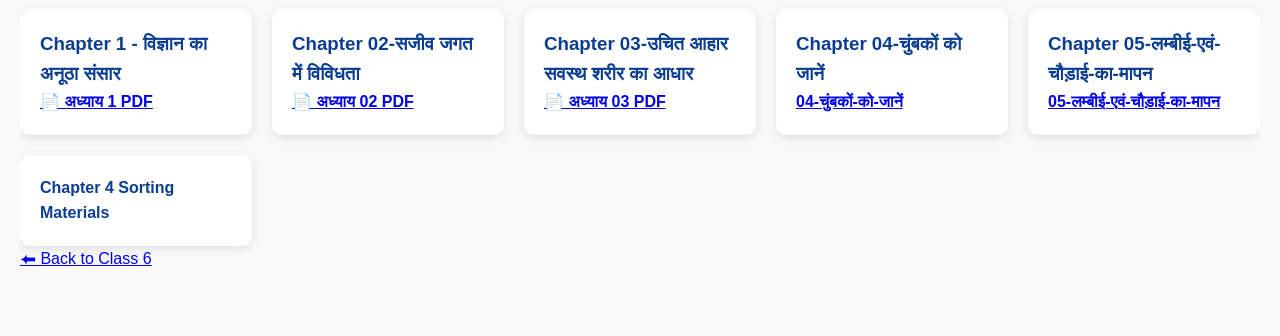
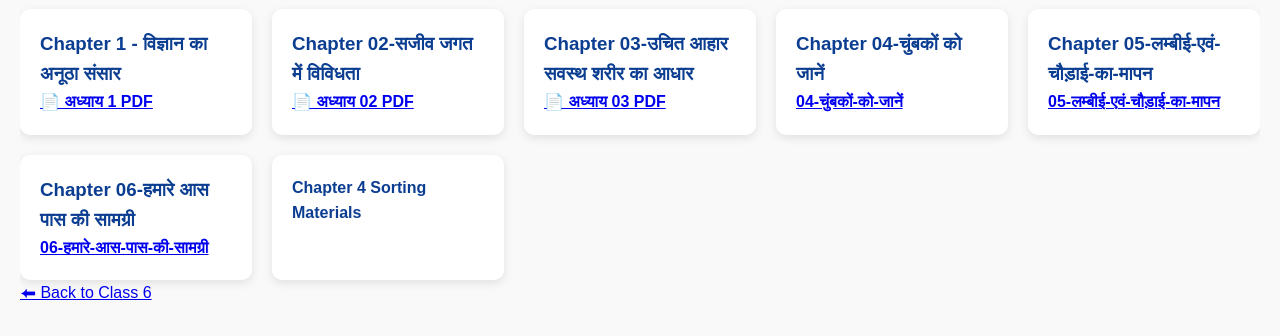
Before and after one commit to azimanwar326-alt/scitechbihar, a plain HTML site: page class6-science.html in a window 1280 px wide. Shown: the part 74-410 px from the top of the page. Drawn offline with Linux system fonts and the light colour scheme.

Commit message:
Add files via upload

```diff
--- a/class6-science.html
+++ b/class6-science.html
@@ -55,6 +55,13 @@
 
 
 
+            <!-- अध्याय 05 -->
+            <div class="chapter-card">
+                <h3>Chapter 06-हमारे आस पास की सामग्री</h3>
+                <a href="06-हमारे-आस-पास-की-सामग्री.html">06-हमारे-आस-पास-की-सामग्री</a>
+            </div>
+
+
             <a href="ch4-science.html" class="chapter-card">
                 Chapter 4
                 Sorting Materials
```
